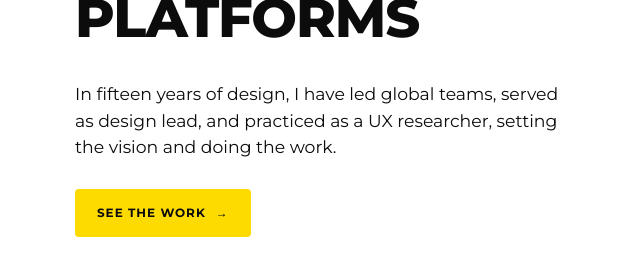
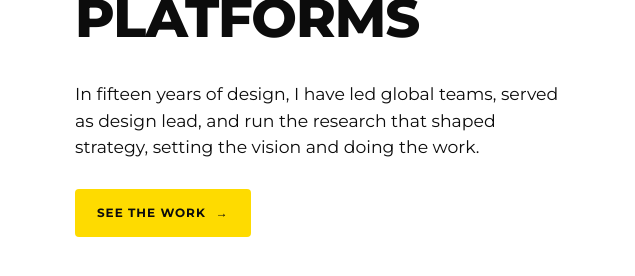
Before and after one commit to shecame/rdotcambridge, a plain HTML site: page index.html in a window 1280 px wide. Shown: the part 453-729 px from the top of the page, 0-635 px from the left. Drawn offline with Linux system fonts and the light colour scheme.

Commit message:
Home: intro line now says I ran the research that shaped strategy
Co-Authored-By: Claude Opus 5.5 <noreply@anthropic.com>

```diff
--- a/index.html
+++ b/index.html
@@ -248,7 +248,7 @@ button.home-cta { border: 0; cursor: pointer; line-height: inherit; }
         <em class="accent-blue">and</em> AI<br>
         Platforms
       </h1>
-      <p class="home-sub">In fifteen years of design, I have led global teams, served as design lead, and practiced as a UX researcher, setting the vision and doing the work.</p>
+      <p class="home-sub">In fifteen years of design, I have led global teams, served as design lead, and run the research that shaped strategy, setting the vision and doing the work.</p>
       <button type="button" class="home-cta" id="homeCta" aria-controls="navPanel">See the work <span aria-hidden="true">&rarr;</span></button>
     </div>
   </div>
```
